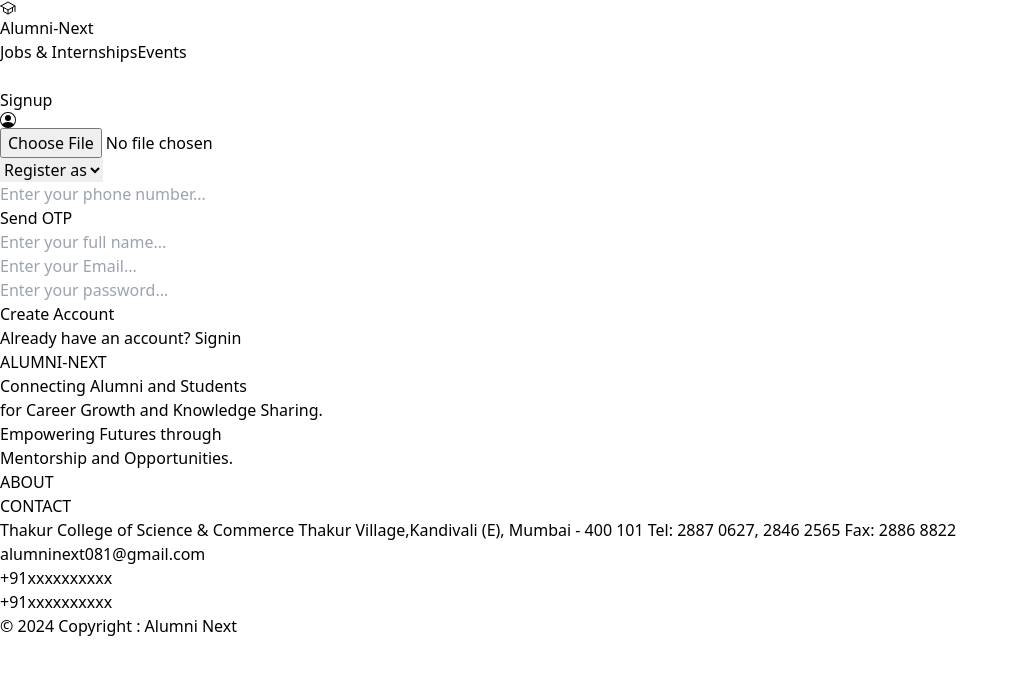
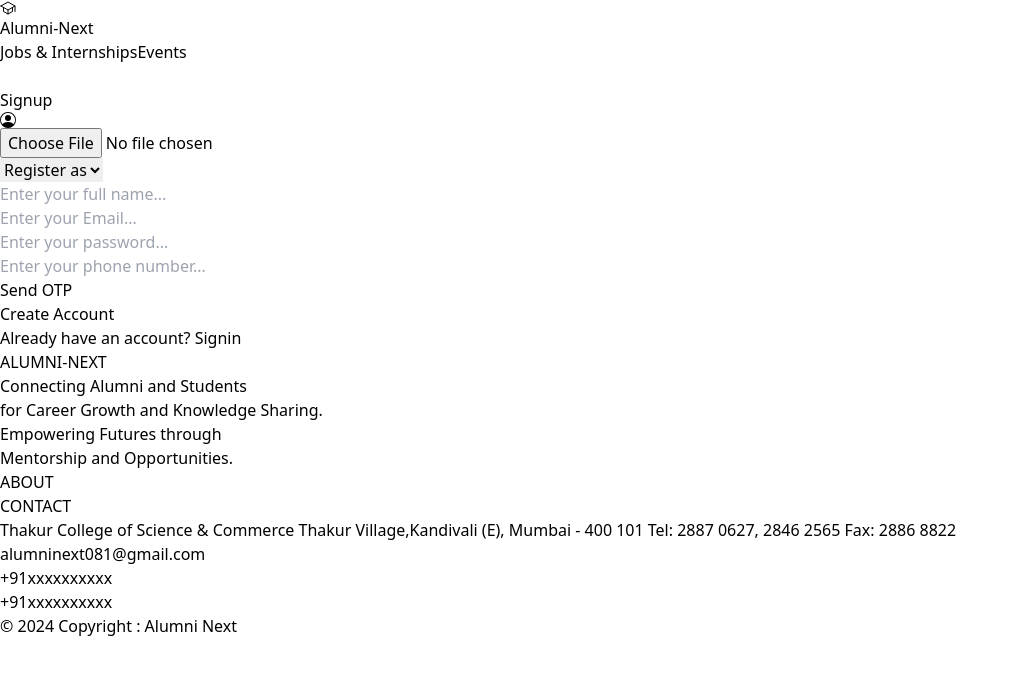
Before and after one commit to sarveshgawade/Alumni-Next, a React (Vite) app in the folder Frontend/: page /user/signup in a window 1280 px wide. Shown: the top 674 px of the page, without its empty margins (0-1019 px from the left). Built offline with nearby package versions, Linux system fonts and the light colour scheme.

Commit message:
Signup page UI changes

```diff
--- a/Frontend/src/Pages/Signup.jsx
+++ b/Frontend/src/Pages/Signup.jsx
@@ -1,278 +1,3 @@
-// import React, { useState } from 'react';
-// import { BsPersonCircle } from 'react-icons/bs';
-// import { useDispatch } from 'react-redux';
-// import { signUp } from '../Redux/Slices/authSlice';
-// import BaseLayout from '../Layouts/BaseLayout';
-// import { Link, useNavigate } from 'react-router-dom';
-// import toast from 'react-hot-toast';
-
-// function Signup() {
-//   const dispatch = useDispatch();
-//   const navigate = useNavigate();
-
-//   const [signupData, setSignupData] = useState({
-//     fullName: '',
-//     email: '',
-//     password: '',
-//     avatar: '',
-//     role: '',
-//     courseCompleted: '',
-//     passoutBatch: '',
-//     currentCompanyWorkingIn: '',
-//     currentCompanyWorkinInRole: ''
-//   });
-//   const [previewImage, setPreviewImage] = useState('');
-
-//   function getImage(e) {
-//     e.preventDefault();
-//     const uploadedImage = e.target.files[0];
-//     if (uploadedImage) {
-//       setSignupData({
-//         ...signupData,
-//         avatar: uploadedImage
-//       });
-
-//       const fileReader = new FileReader();
-//       fileReader.readAsDataURL(uploadedImage);
-//       fileReader.addEventListener('load', function () {
-//         setPreviewImage(this.result);
-//       });
-//     }
-//   }
-
-//   function handleUserInput(e) {
-//     const { name, value } = e.target;
-//     setSignupData({
-//       ...signupData,
-//       [name]: value
-//     });
-//   }
-
-//   async function createNewAccount(e) {
-//     e.preventDefault();
-
-//     if (!signupData.fullName || !signupData.email || !signupData.password) {
-//       toast.error('Please fill all the details !');
-//       return;
-//     }
-
-//     if (
-//       !signupData.email.match(
-//         /^(([^<>()[\]\\.,;:\s@"]+(\.[^<>()[\]\\.,;:\s@"]+)*)|.(".+"))@((\[[0-9]{1,3}\.[0-9]{1,3}\.[0-9]{1,3}\.[0-9]{1,3}\])|(([a-zA-Z\-0-9]+\.)+[a-zA-Z]{2,}))$/
-//       )
-//     ) {
-//       toast.error('Enter a valid email !');
-//       return;
-//     }
-
-//     if (signupData.fullName.length < 5) {
-//       toast.error('Name should be at least 5 characters long!');
-//       return;
-//     }
-
-//     if (
-//       !signupData.password.match(
-//         /^(?=.*[a-z])(?=.*[A-Z])(?=.*[0-9])(?=.*[!@#\$%\^&\*]).{8,}$/
-//       )
-//     ) {
-//       toast.error('Enter a strong password !');
-//       return;
-//     }
-
-//     if(signupData.role === 'ALUMNI'){
-//       if(!signupData.courseCompleted || !signupData.currentCompanyWorkinInRole || !signupData.currentCompanyWorkingIn || !signupData.passoutBatch ){
-//         toast.error('All fields are required !')
-//         return
-//       }
-//     }
-
-//     const formData = new FormData();
-//     formData.append('fullName', signupData.fullName);
-//     formData.append('email', signupData.email);
-//     formData.append('password', signupData.password);
-//     formData.append('avatar', signupData.avatar);
-//     formData.append('role', signupData.role);
-//     formData.append('courseCompleted', signupData.courseCompleted);
-//     formData.append('passoutBatch', signupData.passoutBatch);
-//     formData.append('currentCompanyWorkingIn', signupData.currentCompanyWorkingIn);
-//     formData.append('currentCompanyWorkinInRole', signupData.currentCompanyWorkinInRole);
-
-//     const response = await dispatch(signUp(formData));
-
-//     if (response?.payload?.data?.success) {
-//       navigate('/user/signin');
-//     }
-
-//     setSignupData({
-//       fullName: '',
-//       email: '',
-//       password: '',
-//       avatar: '',
-//       role: 'Student',
-//       courseCompleted: '',
-//       passoutBatch: '',
-//       currentCompanyWorkingIn: '',
-//       currentCompanyWorkinInRole: ''
-//     });
-
-//     console.log(signupData);
-
-//   }
-
-//   return (
-//     <BaseLayout>
-//       <div className='flex items-center justify-center min-h-screen bg-gray-100 pt-44 pb-44'>
-//         <form
-//           noValidate
-//           onSubmit={createNewAccount}
-//           className='bg-white shadow-lg rounded-lg p-8 w-full max-w-md'
-//         >
-//           <h1 className='text-center text-2xl font-bold mb-6'>Signup</h1>
-
-//           <label htmlFor='image_uploads' className='block text-center cursor-pointer mb-4'>
-//             {previewImage ? (
-//               <img className='w-24 h-24 rounded-full m-auto' src={previewImage} alt='Profile Preview' />
-//             ) : (
-//               <BsPersonCircle className='w-24 h-24 rounded-full m-auto' />
-//             )}
-//           </label>
-
-//           <input
-//             className='hidden'
-//             type='file'
-//             name='image_uploads'
-//             id='image_uploads'
-//             accept='.jpg, .jpeg, .png, .svg'
-//             onChange={getImage}
-//           />
-
-//         <div className='mb-6'>
-//           <select
-//             name='role'
-//             value={signupData.role}
-//             onChange={handleUserInput}
-//             className='w-full bg-gray-100 px-4 py-2 rounded-md border focus:outline-none focus:border-blue-500'
-//             required
-//           >
-//             <option value='' disabled>
-//               Register as
-//             </option>
-//             <option value='USER'>Student</option>
-//             <option value='ALUMNI'>Alumni</option>
-//           </select>
-//         </div>
-
-
-//           <div className='mb-6'>
-//             <input
-//               type='text'
-//               required
-//               name='fullName'
-//               id='fullName'
-//               placeholder='Enter your full-name...'
-//               className='w-full bg-gray-100 px-4 py-2 rounded-md border focus:outline-none focus:border-blue-500'
-//               onChange={handleUserInput}
-//               value={signupData.fullName}
-//             />
-//           </div>
-
-//           <div className='mb-4'>
-//             <input
-//               type='email'
-//               required
-//               name='email'
-//               id='email'
-//               placeholder='Enter your Email...'
-//               className='w-full bg-gray-100 px-4 py-2 rounded-md border focus:outline-none focus:border-blue-500'
-//               onChange={handleUserInput}
-//               value={signupData.email}
-//             />
-//           </div>
-
-//           <div className='mb-6'>
-//             <input
-//               type='password'
-//               required
-//               name='password'
-//               id='password'
-//               placeholder='Enter your password...'
-//               className='w-full bg-gray-100 px-4 py-2 rounded-md border focus:outline-none focus:border-blue-500'
-//               onChange={handleUserInput}
-//               value={signupData.password}
-//             />
-//           </div>
-
-
-
-//           {/* Conditionally show fields based on role */}
-//           {signupData.role === 'ALUMNI' && (
-//             <>
-//               <div className='mb-4'>
-//                 <input
-//                   type='text'
-//                   name='courseCompleted'
-//                   placeholder='Course Completed'
-//                   value={signupData.courseCompleted}
-//                   onChange={handleUserInput}
-//                   className='w-full bg-gray-100 px-4 py-2 rounded-md border focus:outline-none focus:border-blue-500'
-//                 />
-//               </div>
-
-//               <div className='mb-4'>
-//                 <input
-//                   type='number'
-//                   name='passoutBatch'
-//                   placeholder='Passout Batch'
-//                   value={signupData.passoutBatch}
-//                   onChange={handleUserInput}
-//                   className='w-full bg-gray-100 px-4 py-2 rounded-md border focus:outline-none focus:border-blue-500'
-//                 />
-//               </div>
-
-//               <div className='mb-4'>
-//                 <input
-//                   type='text'
-//                   name='currentCompanyWorkingIn'
-//                   placeholder='Current Company Working In'
-//                   value={signupData.currentCompanyWorkingIn}
-//                   onChange={handleUserInput}
-//                   className='w-full bg-gray-100 px-4 py-2 rounded-md border focus:outline-none focus:border-blue-500'
-//                 />
-//               </div>
-
-//               <div className='mb-4'>
-//                 <input
-//                   type='text'
-//                   name='currentCompanyWorkinInRole'
-//                   placeholder='Current Role'
-//                   value={signupData.currentCompanyWorkinInRole}
-//                   onChange={handleUserInput}
-//                   className='w-full bg-gray-100 px-4 py-2 rounded-md border focus:outline-none focus:border-blue-500'
-//                 />
-//               </div>
-//             </>
-//           )}
-
-//           <button
-//             className='w-full bg-blue-500 hover:bg-blue-600 text-white py-2 rounded-md focus:outline-none focus:ring-2 focus:ring-blue-500 focus:ring-opacity-50 transition-all'
-//             type='submit'
-//           >
-//             Create Account
-//           </button>
-
-//           <p className='mt-4 text-center'>
-//             Already have an account?{' '}
-//             <Link to='/user/signin' className='text-blue-500 hover:underline'>
-//               Signin
-//             </Link>
-//           </p>
-//         </form>
-//       </div>
-//     </BaseLayout>
-//   );
-// }
-
-// export default Signup;
 
 import React, { useState } from 'react';
 import { BsPersonCircle } from 'react-icons/bs';
@@ -305,6 +30,15 @@
   const [previewImage, setPreviewImage] = useState('');
   const [otpSent, setOtpSent] = useState(false);
   const [isPhoneNumberVerified, setIsPhoneNumberVerified] = useState(false);
+  const [timer,setTimer] = useState(30)
+
+  // function runTimer(){
+  //   setInterval(()=>{
+  //     setTimer(prev => prev-1)
+  //     console.log(timer);
+
+  //   },1000)
+  // }
 
   function getImage(e) {
     e.preventDefault();
@@ -344,12 +78,13 @@
         phoneNumber: `+91${signupData.phoneNumber}`,
       });
 
-      console.log(response?.data);
+      // console.log(response?.data);
 
 
       if (response?.data?.success) {
         toast.success('OTP sent successfully!');
         setOtpSent(true); // Enable OTP input and verification after OTP is sent
+        // runTimer()
       } else {
         toast.error('Failed to send OTP!');
       }
@@ -504,57 +239,7 @@
           </div>
 
           {/* Phone Number Field */}
-          <div className='mb-4'>
-            <input
-              type='text'
-              required
-              name='phoneNumber'
-              id='phoneNumber'
-              placeholder='Enter your phone number...'
-              className='w-full bg-gray-100 px-4 py-2 rounded-md border focus:outline-none focus:border-blue-500'
-              onChange={handleUserInput}
-              value={signupData.phoneNumber}
-            />
-          </div>
-
-          {/* Send OTP Button */}
-          <div className='mb-4'>
-            <button
-              className='w-full bg-blue-500 hover:bg-blue-600 text-white py-2 rounded-md focus:outline-none focus:ring-2 focus:ring-blue-500 focus:ring-opacity-50 transition-all'
-              onClick={sendOtp}
-              disabled={otpSent} // Disable once OTP is sent
-            >
-              {otpSent ? 'OTP Sent' : 'Send OTP'}
-            </button>
-          </div>
-
-          {/* OTP Input Field (Only shown after OTP is sent) */}
-          {otpSent && (
-            <>
-              <div className='mb-4'>
-                <input
-                  type='text'
-                  name='otp'
-                  placeholder='Enter OTP'
-                  value={signupData.otp}
-                  onChange={handleUserInput}
-                  className='w-full bg-gray-100 px-4 py-2 rounded-md border focus:outline-none focus:border-blue-500'
-                />
-              </div>
-
-              {/* Verify OTP Button */}
-              <div className='mb-4'>
-                <button
-                  className='w-full bg-green-500 hover:bg-green-600 text-white py-2 rounded-md focus:outline-none focus:ring-2 focus:ring-green-500 focus:ring-opacity-50 transition-all'
-                  onClick={verifyOtp}
-                >
-                  Verify OTP
-                </button>
-              </div>
-            </>
-          )}
-
-          {/* Name, Email, and Password Fields */}
+                    {/* Name, Email, and Password Fields */}
           <div className='mb-6'>
             <input
               type='text'
@@ -593,6 +278,62 @@
               value={signupData.password}
             />
           </div>
+
+          <div className='mb-4'>
+            <input
+              type='text'
+              required
+              name='phoneNumber'
+              id='phoneNumber'
+              placeholder='Enter your phone number...'
+              className='w-full bg-gray-100 px-4 py-2 rounded-md border focus:outline-none focus:border-blue-500'
+              onChange={handleUserInput}
+              value={signupData.phoneNumber}
+            />
+          </div>
+
+          {/* Send OTP Button */}
+          {
+            !isPhoneNumberVerified && (
+              <div className='mb-4'>
+              <button
+                className='w-full bg-blue-500 hover:bg-blue-600 text-white py-2 rounded-md focus:outline-none focus:ring-2 focus:ring-blue-500 focus:ring-opacity-50 transition-all'
+                onClick={sendOtp}
+                disabled={otpSent} // Disable once OTP is sent
+              >
+                {otpSent ? 'OTP Sent' : 'Send OTP'}
+              </button>
+            </div>
+            )
+          }
+
+          {/* OTP Input Field (Only shown after OTP is sent) */}
+          {otpSent && !isPhoneNumberVerified && (
+            <>
+              <div className='mb-4'>
+                <input
+                  type='text'
+                  name='otp'
+                  placeholder='Enter OTP'
+                  value={signupData.otp}
+                  onChange={handleUserInput}
+                  className='w-full bg-gray-100 px-4 py-2 rounded-md border focus:outline-none focus:border-blue-500'
+                />
+              </div>
+
+              {/* Verify OTP Button */}
+              <div className='mb-4'>
+                <button
+                  className='w-full bg-green-500 hover:bg-green-600 text-white py-2 rounded-md focus:outline-none focus:ring-2 focus:ring-green-500 focus:ring-opacity-50 transition-all'
+                  onClick={verifyOtp}
+                >
+                  Verify OTP
+                </button>
+              </div>
+            </>
+          )}
+
+
 
           {/* Conditionally show fields based on role */}
           {signupData.role === 'ALUMNI' && (
```
Also changed, not shown: 1 other file (tests, documents, lock files or other folders).
